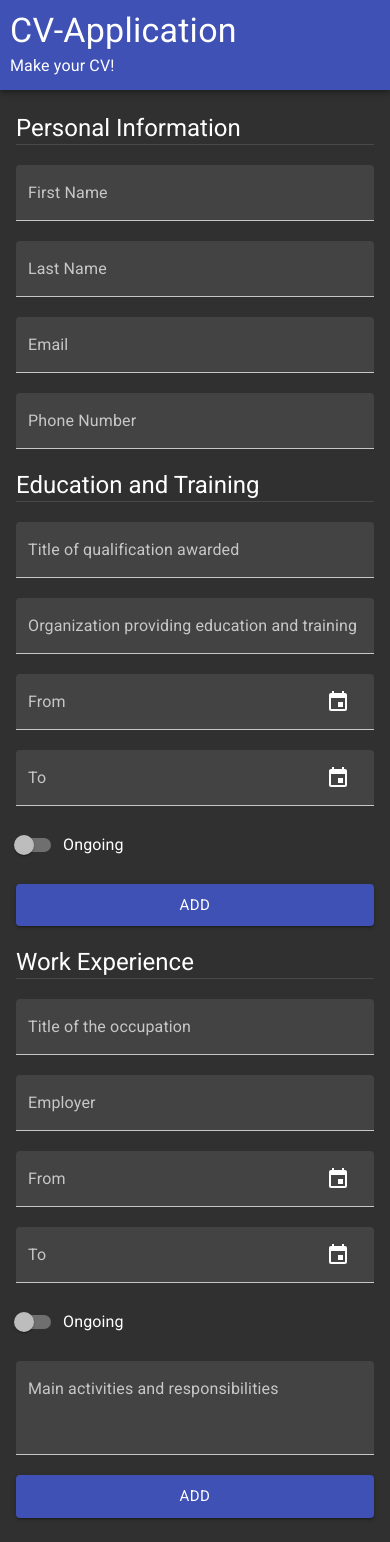
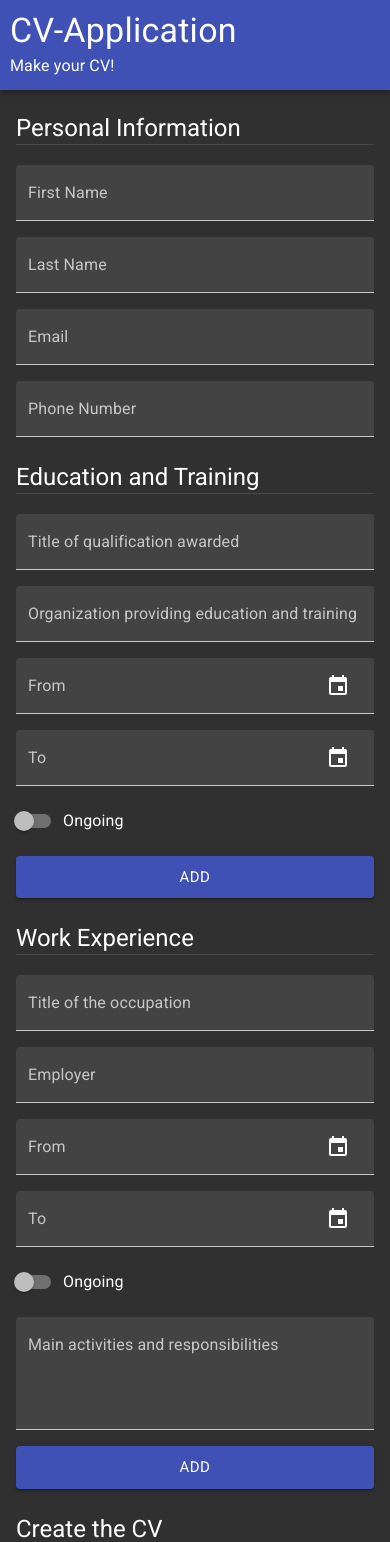
Before and after one commit to igorashs/react-cv-application, a React (Create React App) app: page / in a window 390 px wide. Shown: the top 1542 px of the page. Built offline with nearby package versions, Linux system fonts and the light colour scheme.

Commit message:
add responsive design

```diff
--- a/src/App.js
+++ b/src/App.js
@@ -1,5 +1,5 @@
 import React from 'react';
-import { Box, CssBaseline, Container } from '@material-ui/core';
+import { Box, CssBaseline, Container, Grid } from '@material-ui/core';
 import { MuiPickersUtilsProvider } from '@material-ui/pickers';
 import DateFnsUtils from '@date-io/date-fns';
 import { createMuiTheme, ThemeProvider } from '@material-ui/core/styles';
@@ -23,15 +23,25 @@ export default class App extends React.Component {
           <CssBaseline />
           <AppHeader />
           <Container>
-            <Box my={14} component='main' display='grid' gridRowGap={20}>
+            <Box my={14} component='main'>
+              <Grid container spacing={3}>
                 {/* Personal Information */}
+                <Grid item xs={12}>
                   <PersonalInformationSection />
+                </Grid>
                 {/* Education and Training*/}
+                <Grid item xs={12}>
                   <EducationSection />
+                </Grid>
                 {/* Work Experience */}
+                <Grid item xs={12}>
                   <WorkExperienceSection />
+                </Grid>
                 {/* Create the CV */}
+                <Grid item xs={12}>
                   <CreateCVSection />
+                </Grid>
+              </Grid>
             </Box>
           </Container>
         </MuiPickersUtilsProvider>
--- a/src/components/CreateCVSection/CreateCVSection.js
+++ b/src/components/CreateCVSection/CreateCVSection.js
@@ -1,5 +1,5 @@
 import React from 'react';
-import { Box, Typography, Divider, Button } from '@material-ui/core';
+import { Box, Typography, Divider, Button, Grid } from '@material-ui/core';
 
 export default class CreateCVSection extends React.Component {
   render() {
@@ -9,10 +9,14 @@ export default class CreateCVSection extends React.Component {
           Create the CV
         </Typography>
         <Divider />
-        <Box display='grid' gridRowGap={20} mt={2.5}>
-          <Button variant='contained' size='large'>
-            Create
-          </Button>
+        <Box mt={2.5}>
+          <Grid container>
+            <Grid item xs={12} md={2}>
+              <Button variant='contained' size='large' fullWidth>
+                Create
+              </Button>
+            </Grid>
+          </Grid>
         </Box>
       </Box>
     );
--- a/src/components/EducationSection/EducationSection.js
+++ b/src/components/EducationSection/EducationSection.js
@@ -6,7 +6,8 @@ import {
   TextField,
   FormControlLabel,
   Switch,
-  Button
+  Button,
+  Grid
 } from '@material-ui/core';
 import { KeyboardDatePicker } from '@material-ui/pickers';
 
@@ -18,38 +19,61 @@ export default class EduactionSection extends React.Component {
           Education and Training
         </Typography>
         <Divider />
-        <Box display='grid' gridRowGap={20} mt={2.5}>
+        <Box mt={2.5}>
+          <Grid container spacing={2} alignItems='flex-end'>
+            <Grid item xs={12}>
               <TextField
                 variant='filled'
                 label='Title of qualification awarded'
                 id='title-qualification'
+                fullWidth
               />
+            </Grid>
+            <Grid item xs={12}>
               <TextField
                 variant='filled'
                 label='Organization providing education and training'
                 id='education-organization'
+                fullWidth
               />
+            </Grid>
+            <Grid item xs={12} sm={6} md={5}>
               <KeyboardDatePicker
                 inputVariant='filled'
                 format='MM/dd/yyy'
                 value={null}
                 label='From'
                 id='edu-from-date'
+                fullWidth
               />
+            </Grid>
+            <Grid item xs={12} sm={6} md={5}>
               <KeyboardDatePicker
                 inputVariant='filled'
                 format='MM/dd/yyy'
                 value={null}
                 label='To'
                 id='edu-to-date'
+                fullWidth
               />
+            </Grid>
+            <Grid item xs={12} md={2}>
               <FormControlLabel
                 control={<Switch color='primary' id='edu-to-ongoing-date' />}
                 label='Ongoing'
               />
-          <Button variant='contained' color='primary' size='large'>
+            </Grid>
+            <Grid item xs={12} md={2}>
+              <Button
+                variant='contained'
+                color='primary'
+                size='large'
+                fullWidth
+              >
                 Add
               </Button>
+            </Grid>
+          </Grid>
         </Box>
       </Box>
     );
--- a/src/components/PersonalInformationSection/PersonalInformationSection.js
+++ b/src/components/PersonalInformationSection/PersonalInformationSection.js
@@ -1,5 +1,5 @@
 import React from 'react';
-import { Box, Typography, Divider, TextField } from '@material-ui/core';
+import { Box, Typography, Divider, TextField, Grid } from '@material-ui/core';
 
 export default class PersonalInformationSection extends React.Component {
   render() {
@@ -9,11 +9,42 @@ export default class PersonalInformationSection extends React.Component {
           Personal Information
         </Typography>
         <Divider />
-        <Box display='grid' gridRowGap={20} mt={2.5}>
-          <TextField variant='filled' label='First Name' id='first-name' />
-          <TextField variant='filled' label='Last Name' id='last-name' />
-          <TextField variant='filled' label='Email' type='email' id='email' />
-          <TextField variant='filled' label='Phone Number' id='phone-number' />
+        <Box mt={2.5}>
+          <Grid container spacing={2}>
+            <Grid item xs={12} sm={6}>
+              <TextField
+                variant='filled'
+                label='First Name'
+                id='first-name'
+                fullWidth
+              />
+            </Grid>
+            <Grid item xs={12} sm={6}>
+              <TextField
+                variant='filled'
+                label='Last Name'
+                id='last-name'
+                fullWidth
+              />
+            </Grid>
+            <Grid item xs={12} sm={6}>
+              <TextField
+                variant='filled'
+                label='Email'
+                type='email'
+                id='email'
+                fullWidth
+              />
+            </Grid>
+            <Grid item xs={12} sm={6}>
+              <TextField
+                variant='filled'
+                label='Phone Number'
+                id='phone-number'
+                fullWidth
+              />
+            </Grid>
+          </Grid>
         </Box>
       </Box>
     );
--- a/src/components/WorkExperienceSection/WorkExperienceSection.js
+++ b/src/components/WorkExperienceSection/WorkExperienceSection.js
@@ -6,7 +6,8 @@ import {
   Divider,
   Switch,
   Button,
-  FormControlLabel
+  FormControlLabel,
+  Grid
 } from '@material-ui/core';
 import { KeyboardDatePicker } from '@material-ui/pickers';
 
@@ -18,41 +19,71 @@ export default class WorkExperienceSection extends React.Component {
           Work Experience
         </Typography>
         <Divider />
-        <Box display='grid' gridRowGap={20} mt={2.5}>
+        <Box mt={2.5}>
+          <Grid container spacing={2} alignItems='flex-end'>
+            <Grid item xs={12}>
               <TextField
                 variant='filled'
                 label='Title of the occupation'
                 id='title-occupation'
+                fullWidth
               />
-          <TextField variant='filled' label='Employer' id='employer' />
+            </Grid>
+            <Grid item xs={12}>
+              <TextField
+                variant='filled'
+                label='Employer'
+                id='employer'
+                fullWidth
+              />
+            </Grid>
+            <Grid item xs={12} sm={6} md={5}>
               <KeyboardDatePicker
                 inputVariant='filled'
                 format='MM/dd/yyy'
                 value={null}
                 label='From'
                 id='work-from-date'
+                fullWidth
               />
+            </Grid>
+            <Grid item xs={12} sm={6} md={5}>
               <KeyboardDatePicker
                 inputVariant='filled'
                 format='MM/dd/yyy'
                 value={null}
                 label='To'
                 id='work-to-date'
+                fullWidth
               />
+            </Grid>
+            <Grid item xs={12} md={2}>
               <FormControlLabel
                 control={<Switch color='primary' id='work-to-ongoing-date' />}
                 label='Ongoing'
               />
+            </Grid>
+            <Grid item xs={12}>
               <TextField
                 variant='filled'
                 label='Main activities and responsibilities'
                 id='activities'
-            rows='3'
+                rows='4'
                 multiline
+                fullWidth
               />
-          <Button variant='contained' color='primary' size='large'>
+            </Grid>
+            <Grid item xs={12} md={2}>
+              <Button
+                variant='contained'
+                color='primary'
+                size='large'
+                fullWidth
+              >
                 Add
               </Button>
+            </Grid>
+          </Grid>
         </Box>
       </Box>
     );
```
Lines whose indentation alone changed are shown as unchanged.
